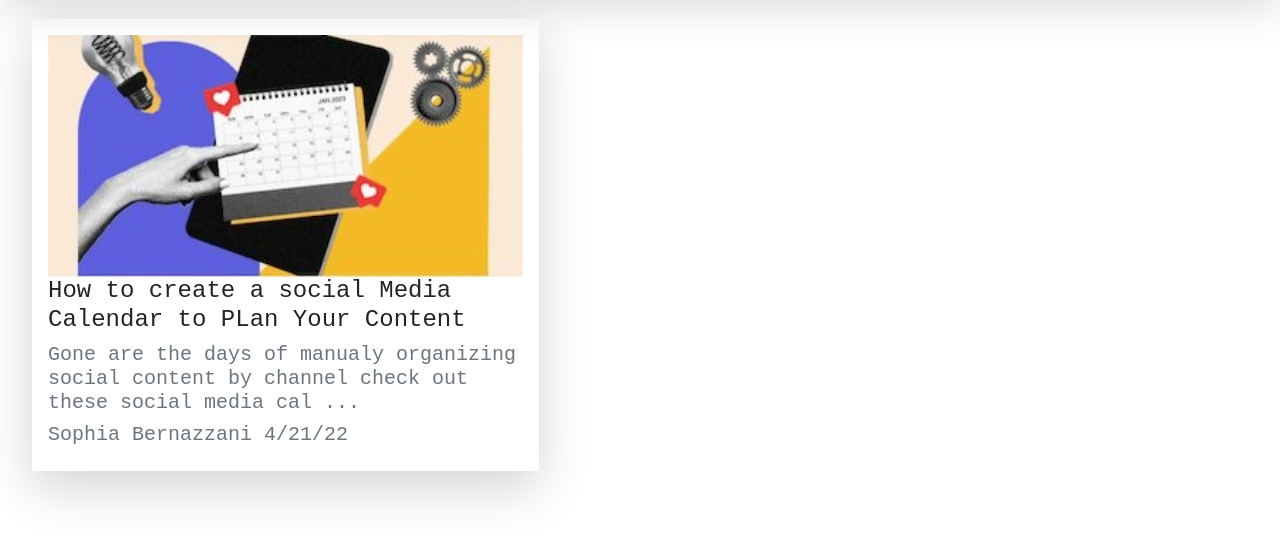
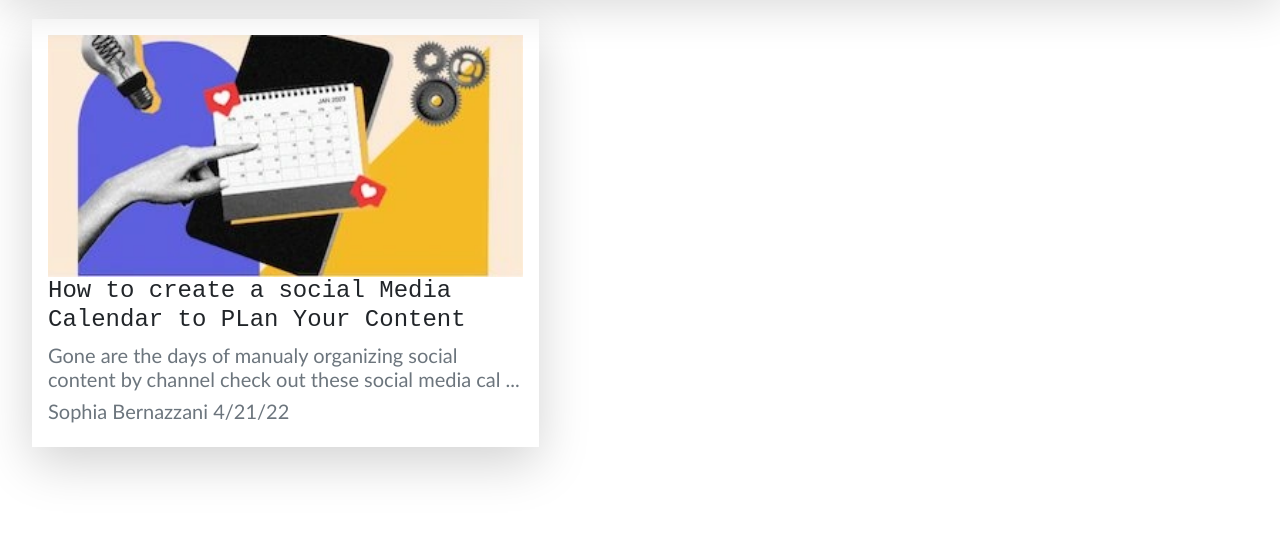
Before and after one commit to marwanlekhouaja/blogs-page, a plain HTML site: page index.html in a window 1280 px wide. Shown: the part 59-600 px from the top of the page. Drawn offline with nearby package versions, Linux system fonts and the light colour scheme.

Commit message:
edit first blog

```diff
--- a/style.css
+++ b/style.css
@@ -19,8 +19,9 @@ h2{
 }
 h4{
     font-family: 'Courier New', Courier, monospace;font-weight: bolder;
+
 }
 h5{
-    font-family: 'Courier New', Courier, monospace;
-    font-weight: bolder;font-size: 5px;
+    font-weight: bolder;font-size: 9px;
+    font-family: 'Gill Sans', 'Gill Sans MT', Calibri, 'Trebuchet MS', sans-serif;
 }
```
